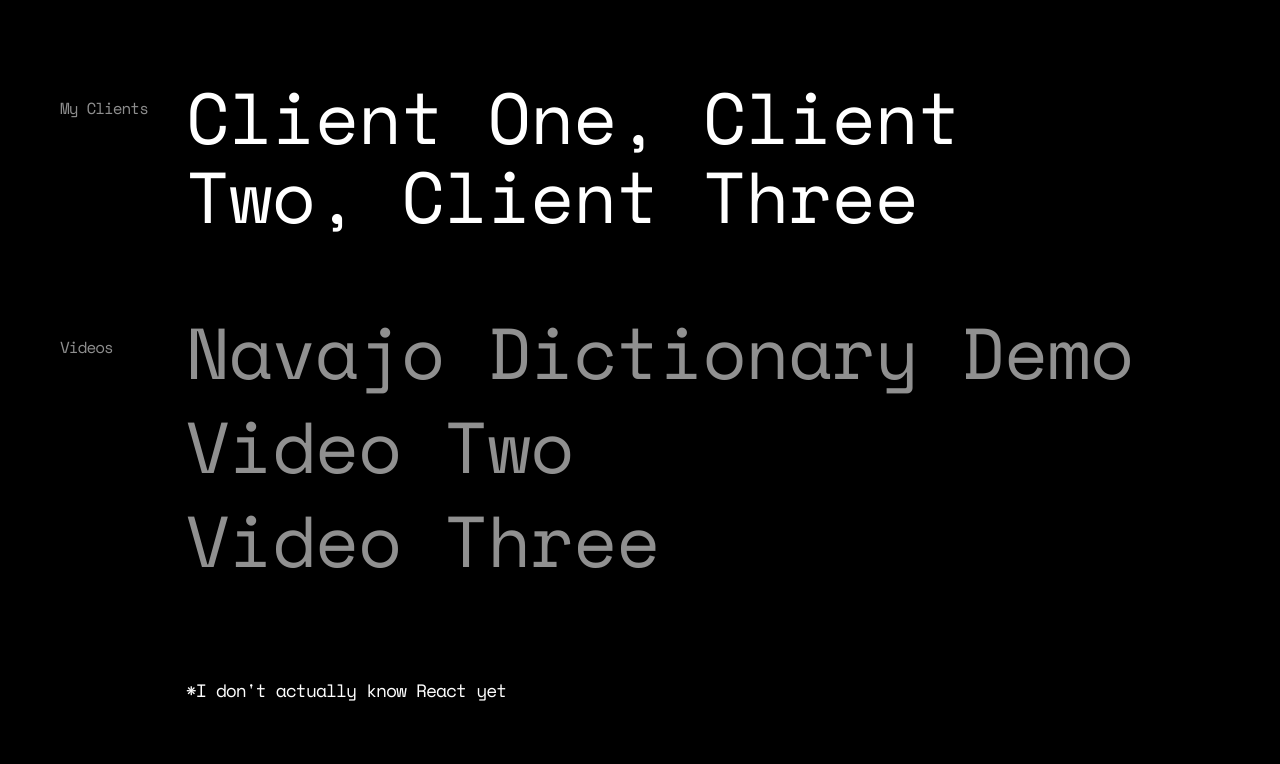
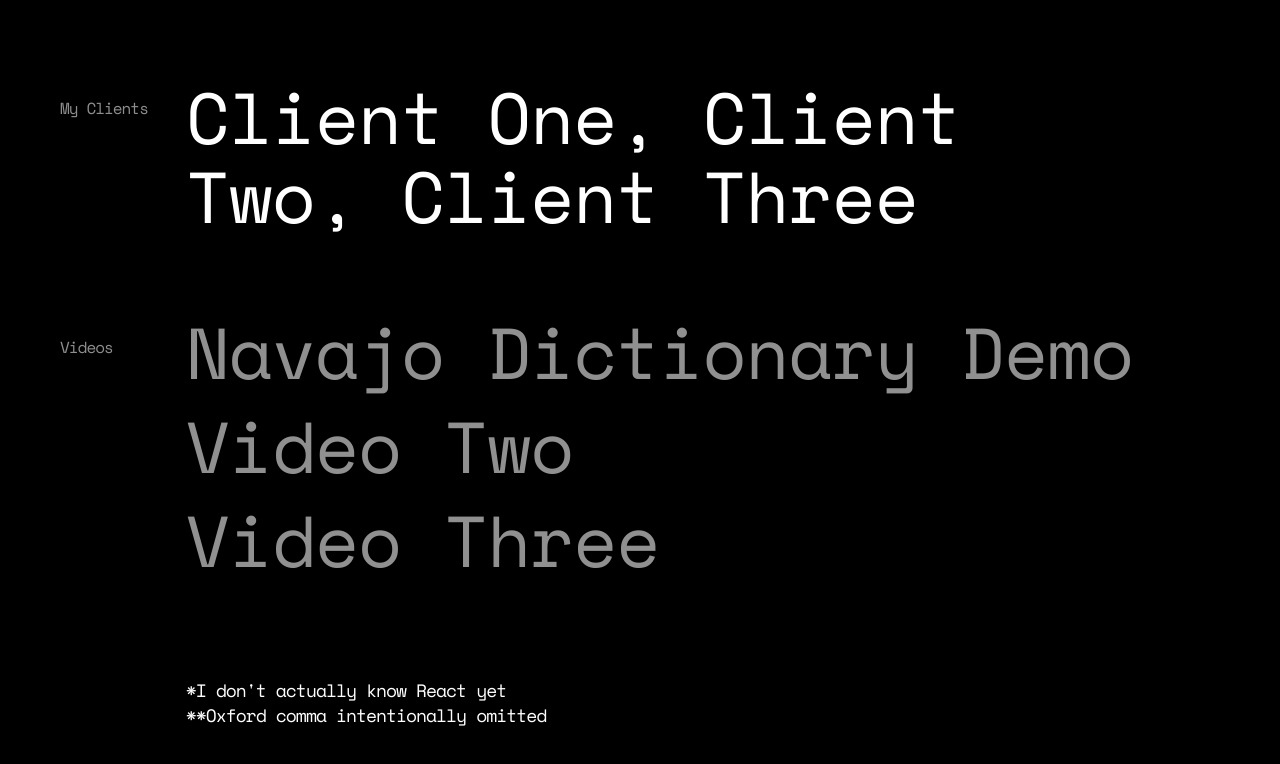
Before and after one commit to sraywall/sraywall.github.io, a plain HTML site: page index.html in a window 1280 px wide. Shown: the part 1262-2026 px from the top of the page. Before the commit the page ends 2005 px from the top, so only its background shows below. Drawn offline with nearby package versions, Linux system fonts and the light colour scheme.

Commit message:
omitted oxford comma

```diff
--- a/index.html
+++ b/index.html
@@ -122,7 +122,7 @@
 					 class="text-light"></a><a href="#" class="text-light">WebsiteTwo,</a><a
 					 href="#" class="text-light">WebsiteThree,</a></a><a href="#"
 					 class="text-light ">WebsiteFour</a>and <a href="#" class="text-light">this
-					 project</a>
+					 project**</a>
 				</h1>
 			</div>
 		</div>
@@ -192,7 +192,9 @@
 		<div class="column-left">
 		</div>
 		<div class="column-main">
-			<h3 class="footer-text">*I don't actually know React yet</h3>
+			<h3 class="footer-text">*I don't actually know React yet</h3><br>
+			<h3 class="footer-text">**Oxford comma intentionally omitted</h3>
+
 		</div>
 	</section>
 					<!-- Footer section ends  -->
```
